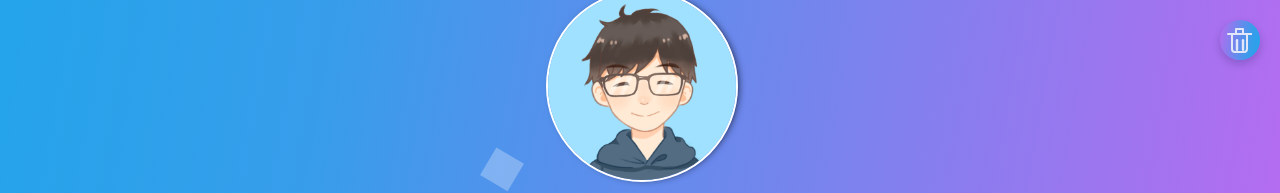
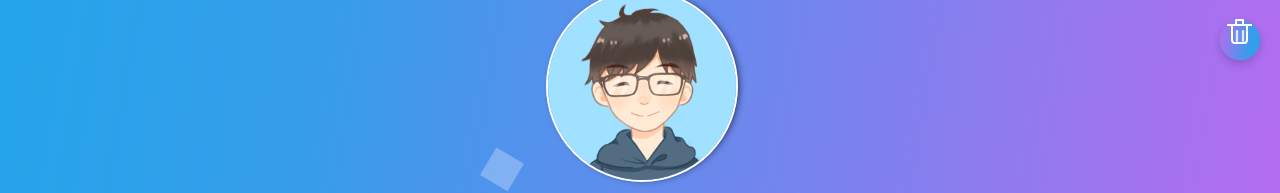
Before and after one commit to Chenmo1212/homepage_of_game, a Vue app: page /#/ in a window 1280 px wide. Both pictures are taken after a click on the link "我的". Shown: the top 193 px of the page. Built offline with nearby package versions, Linux system fonts and the light colour scheme.

Commit message:
trash btn style

```diff
--- a/src/components/mine.vue
+++ b/src/components/mine.vue
@@ -603,6 +603,7 @@
     --trash: #E1E6F9;
     --trash-lines: #E1E6F9;
     --check: #fff;
+    --icon: #fff;
     --check-background: #196BE6;
     position: relative;
     border: none;
@@ -622,7 +623,7 @@
     display: block;
     position: relative;
     left: 5px;
-    top: 12px;
+    top: 3px;
   }
   /* Erstellen der vertikalen Griffe */
   .button .trash:before, .button .trash:after {
```
